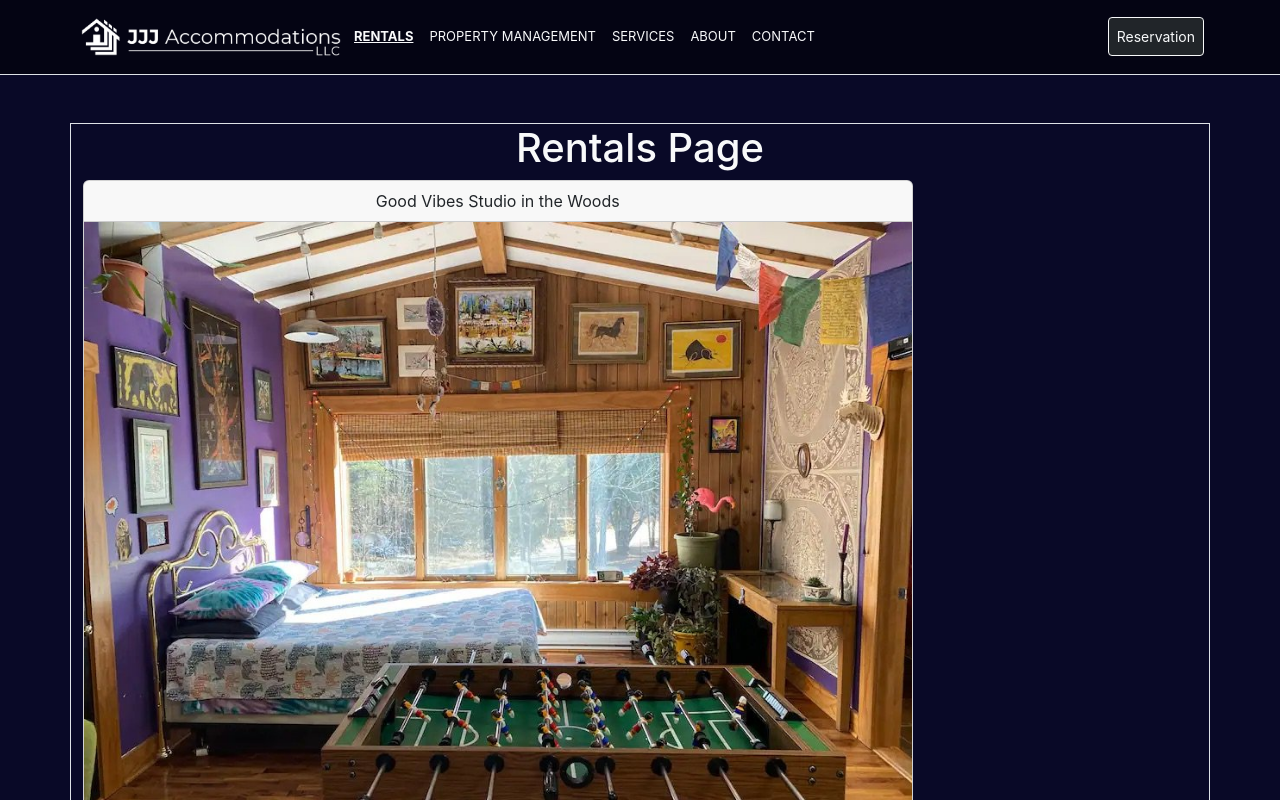
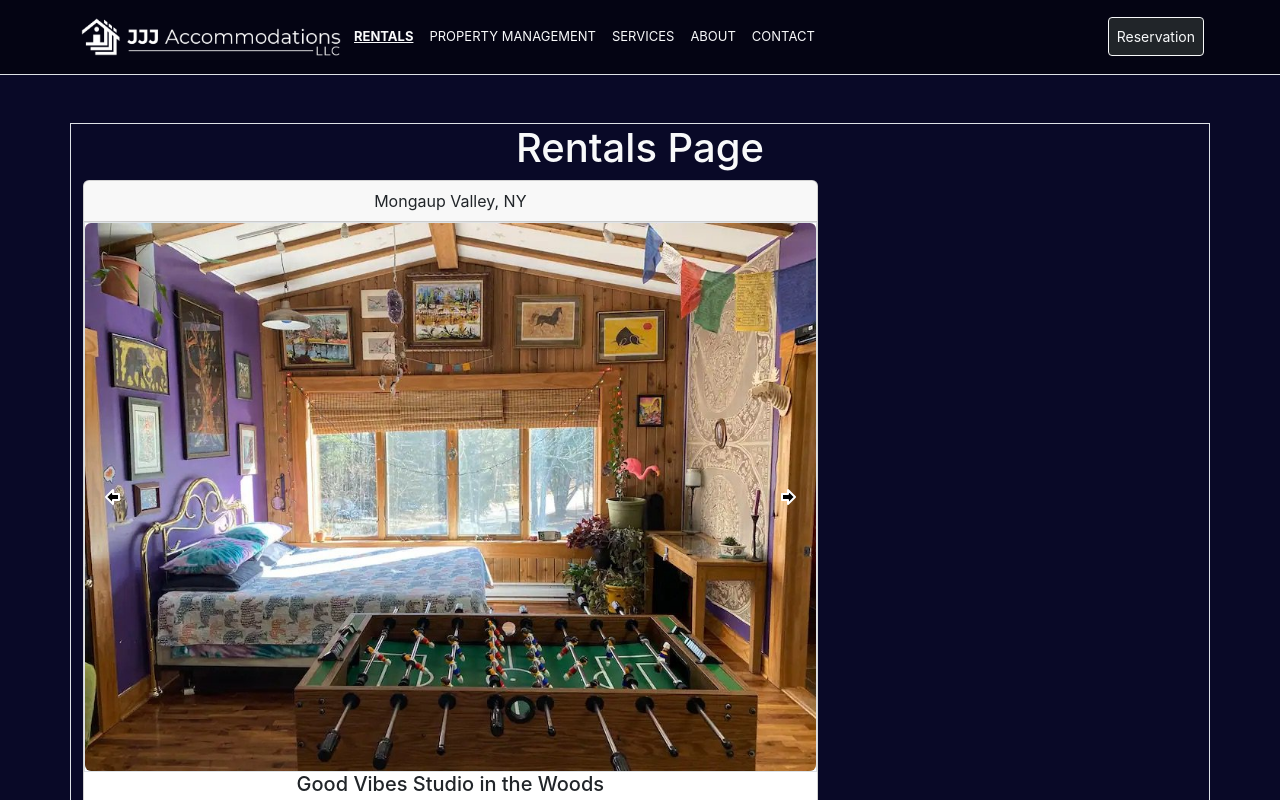
Before and after one commit to Jon-Grabowski/jjj-accommodations, a React (Create React App) app: page /rentals in a window 1280 px wide. Shown: the top 800 px of the page. Built offline with nearby package versions, Linux system fonts and the light colour scheme.

Commit message:
featured rental image carousel

```diff
--- a/src/ScrollToTop.js
+++ b/src/ScrollToTop.js
@@ -2,10 +2,8 @@ import { useEffect } from 'react';
 import { useLocation } from 'react-router-dom';
 
 const ScrollToTop = () => {
-  // Extracts pathname property(key) from an object
     const { pathname } = useLocation();
 
-  // Automatically scrolls to top whenever pathname changes
     useEffect(() => {
         window.scrollTo(0, 0);
     }, [pathname]);
--- a/src/components/Rentals/FeaturedRental.js
+++ b/src/components/Rentals/FeaturedRental.js
@@ -1,16 +1,22 @@
 import React from 'react'
+import FeaturedRentalCarousel from './FeaturedRentalCarousel'
+
 
 function FeaturedRental({rental}) {
+    const {name, description, details, type, location, amenities, images} = rental
 
     return (
         <div className="card text-center">
             <div className="card-header">
-                {rental.name}
+                {location}
             </div>
             <div className="">
-                <img src={rental.images[0]} style={{width:'100%'}}/>
-                <h5 className="card-title">Special title treatment</h5>
-                <p className="card-text">With supporting text below as a natural lead-in to additional content.</p>
+                <div className='flex border'>
+                    {/* <img src={images[0]} style={{width:'80%'}}/> */}
+                    <FeaturedRentalCarousel images={images} />
+                </div>
+                <h5 className="card-title">{name}</h5>
+                <p className="card-text m-auto" style={{width:'80%'}}>{description}</p>
                 <a href="#" className="btn btn-primary">Go somewhere</a>
             </div>
             <div className="card-footer text-body-secondary">
--- /dev/null
+++ b/src/components/Rentals/FeaturedRentalCarousel.js
@@ -0,0 +1,42 @@
+import React from 'react'
+import { useState } from 'react'
+import { ArrowBigLeft, ArrowBigRight } from 'lucide-react';
+import './featuredrentalcarousel.css'
+
+function FeaturedRentalCarousel({images}) {
+    const [imgIndex, setImageIndex] = useState(0)
+
+    function handleClick(interval){
+        if (interval > 0) {
+            if (imgIndex === images.length - 1) setImageIndex(0)
+            else setImageIndex(imgIndex+interval)
+        }
+        if (interval < 0) {
+            if (imgIndex === 0) setImageIndex(images.length - 1)
+            else setImageIndex(imgIndex+interval)
+        }
+    }
+
+    const imgElementArr = images.map(img => {
+        return <img
+                    key={img}
+                    src={img}
+                    alt='house'
+                    className='carousel-img w-100 d-block rounded'
+                    style={{translate: `${-100 * imgIndex}%`}}
+                />
+    })
+
+    return (
+        <div id='home-carousel-wrapper' className='w-lg-50 w-100 position-relative rounded'>
+            <div className='w-100 h-100 d-flex overflow-hidden'>
+                {imgElementArr}
+            </div>
+
+            <button onClick={()=>{handleClick(-1)}} className='carousel-btn position-absolute rounded-start' style={{left: '0'}}><ArrowBigLeft/></button>
+            <button onClick={()=>{handleClick(1)}} className='carousel-btn position-absolute rounded-end' style={{right: '0'}}><ArrowBigRight/></button>
+        </div>
+    )
+}
+
+export default FeaturedRentalCarousel
--- a/src/components/Rentals/Rentals.js
+++ b/src/components/Rentals/Rentals.js
@@ -10,10 +10,10 @@ function Rentals() {
         <div className='mt-5 border container-lg'>
             <h1>Rentals Page</h1>
             <div className='row'>
-                <div className='col-9'>
+                <div className='col-md-8'>
                     <FeaturedRental rental={featureRental}/>
                 </div>
-                <div className='col-3'>
+                <div className='col-md-4'>
 
                 </div>
 
--- /dev/null
+++ b/src/components/Rentals/featuredrentalcarousel.css
@@ -0,0 +1,26 @@
+.carousel-btn{
+    all: unset;
+    top: 0;
+    bottom:0;
+    padding: 1rem;
+    transition: background-color 200ms ease-in-out;
+}
+
+.carousel-btn > * {
+    stroke:white;
+    fill: black;
+}
+
+.carousel-btn:hover {
+    background-color: rgb(0, 0, 0, .30);
+}
+
+.carousel-img{
+    object-fit: cover;
+    width: 100%;
+    height: 100%;
+    display: block;
+    flex-shrink: 0;
+    flex-grow: 0;
+    transition: translate 300ms ease-in-out;
+}
```
